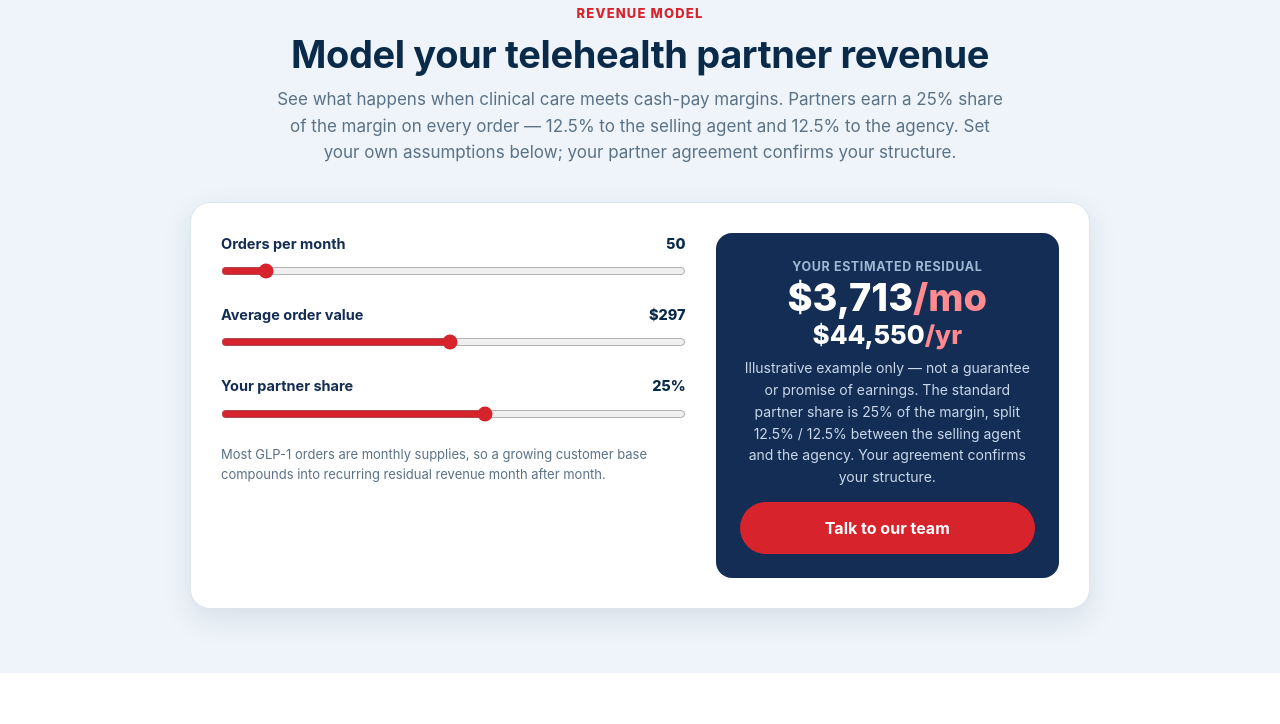
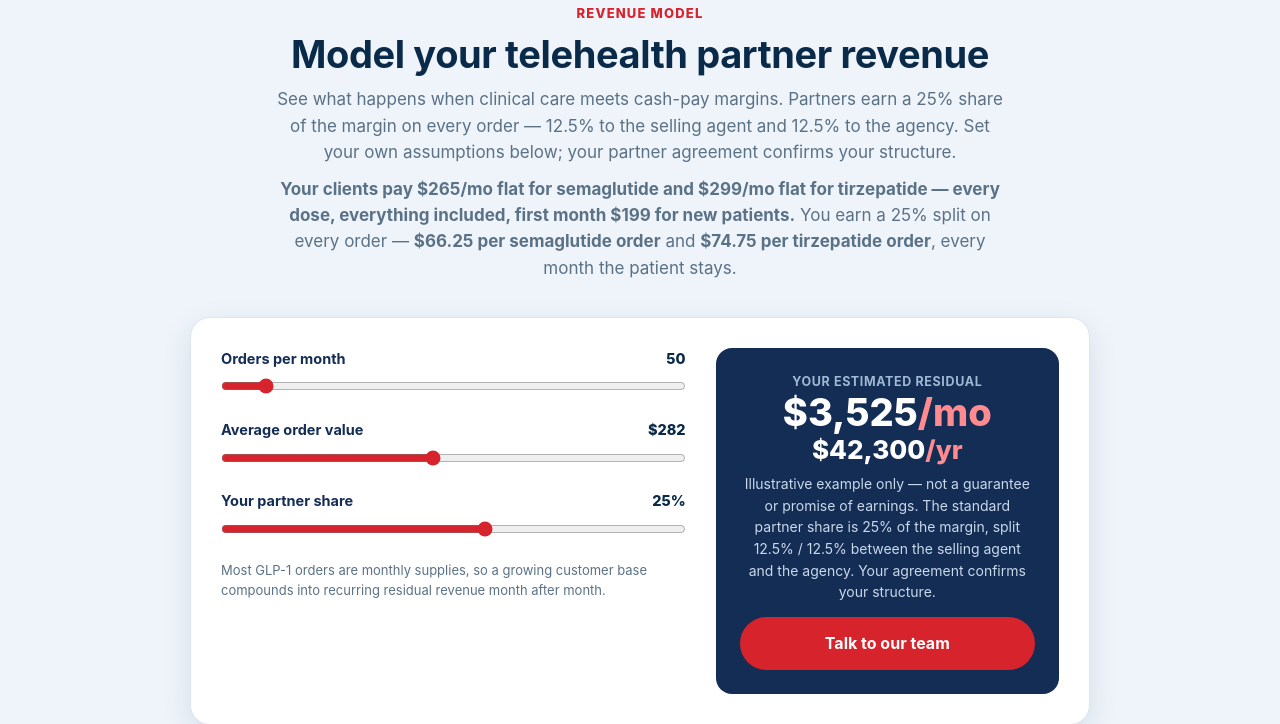
Before and after one commit to govirtualhealth/gvh-partner, a plain HTML site: page index.html in a window 1280 px wide. Shown: the part 5356-6080 px from the top of the page. Drawn offline with Linux system fonts and the light colour scheme; a script that the page names is missing.

Commit message:
Partner pricing: flat $265/$299, agent earnings $66.25/$74.75, calculator default updated

```diff
--- a/index.html
+++ b/index.html
@@ -721,23 +721,23 @@ body.front .logo-chip{opacity:0!important;pointer-events:none!important}
     <div class="sec-head">
       <div class="kicker">Revenue model</div>
       <h2>Model your telehealth partner revenue</h2>
-      <p>See what happens when clinical care meets cash-pay margins. Partners earn a 25% share of the margin on every order — 12.5% to the selling agent and 12.5% to the agency. Set your own assumptions below; your partner agreement confirms your structure.</p>
+      <p>See what happens when clinical care meets cash-pay margins. Partners earn a 25% share of the margin on every order — 12.5% to the selling agent and 12.5% to the agency. Set your own assumptions below; your partner agreement confirms your structure.</p>       <p><strong>Your clients pay $265/mo flat for semaglutide and $299/mo flat for tirzepatide — every dose, everything included, first month $199 for new patients.</strong> You earn a 25% split on every order — <strong>$66.25 per semaglutide order</strong> and <strong>$74.75 per tirzepatide order</strong>, every month the patient stays.</p>
     </div>
     <div class="calc-box">
       <div class="calc-grid">
         <div>
           <label>Orders per month <output id="oOrders">50</output></label>
           <input type="range" id="inOrders" min="10" max="500" step="10" value="50">
-          <label>Average order value <output id="oAov">$297</output></label>
-          <input type="range" id="inAov" min="100" max="500" step="1" value="297">
+          <label>Average order value <output id="oAov">$282</output></label>
+          <input type="range" id="inAov" min="100" max="500" step="1" value="282">
           <label>Your partner share <output id="oShare">25%</output></label>
           <input type="range" id="inShare" min="5" max="40" step="1" value="25">
           <p style="font-size:13px;color:var(--muted);margin-top:16px">Most GLP-1 orders are monthly supplies, so a growing customer base compounds into recurring residual revenue month after month.</p>
         </div>
         <div class="calc-result">
           <div class="lbl">Your estimated residual</div>
-          <div class="big"><span id="rMonthly">$3,713</span><em>/mo</em></div>
-          <div class="big" style="font-size:26px"><span id="rYearly">$44,550</span><em>/yr</em></div>
+          <div class="big"><span id="rMonthly">$3,525</span><em>/mo</em></div>
+          <div class="big" style="font-size:26px"><span id="rYearly">$42,300</span><em>/yr</em></div>
           <p>Illustrative example only — not a guarantee or promise of earnings. The standard partner share is 25% of the margin, split 12.5% / 12.5% between the selling agent and the agency. Your agreement confirms your structure.</p>
           <a class="btn btn-red btn-block" style="margin-top:14px" href="#apply" data-action="partner-apply">Talk to our team</a>
         </div>
@@ -784,7 +784,7 @@ body.front .logo-chip{opacity:0!important;pointer-events:none!important}
       <p>Every week, customers lose insurance coverage for GLP-1 weight loss drugs — or get quoted thousands out of pocket at the pharmacy counter. Partners use Go Virtual Health as the cash-pay alternative that saves the relationship and the sale.</p>
       <p>That's how insurance agencies keep clients they'd otherwise lose, gyms give members a real weight loss offer, and clinics add telehealth revenue without adding staff.</p>
       <ul class="checklist">
-        <li>Cash-pay GLP-1 programs from $230/mo for patients</li>
+        <li>Cash-pay GLP-1 programs at flat $265/$299/mo for patients — first month $199</li>
         <li>Your referral link tracks every order back to you</li>
         <li>Providers and pharmacies handle the clinical side — you keep the customer</li>
       </ul>
```
